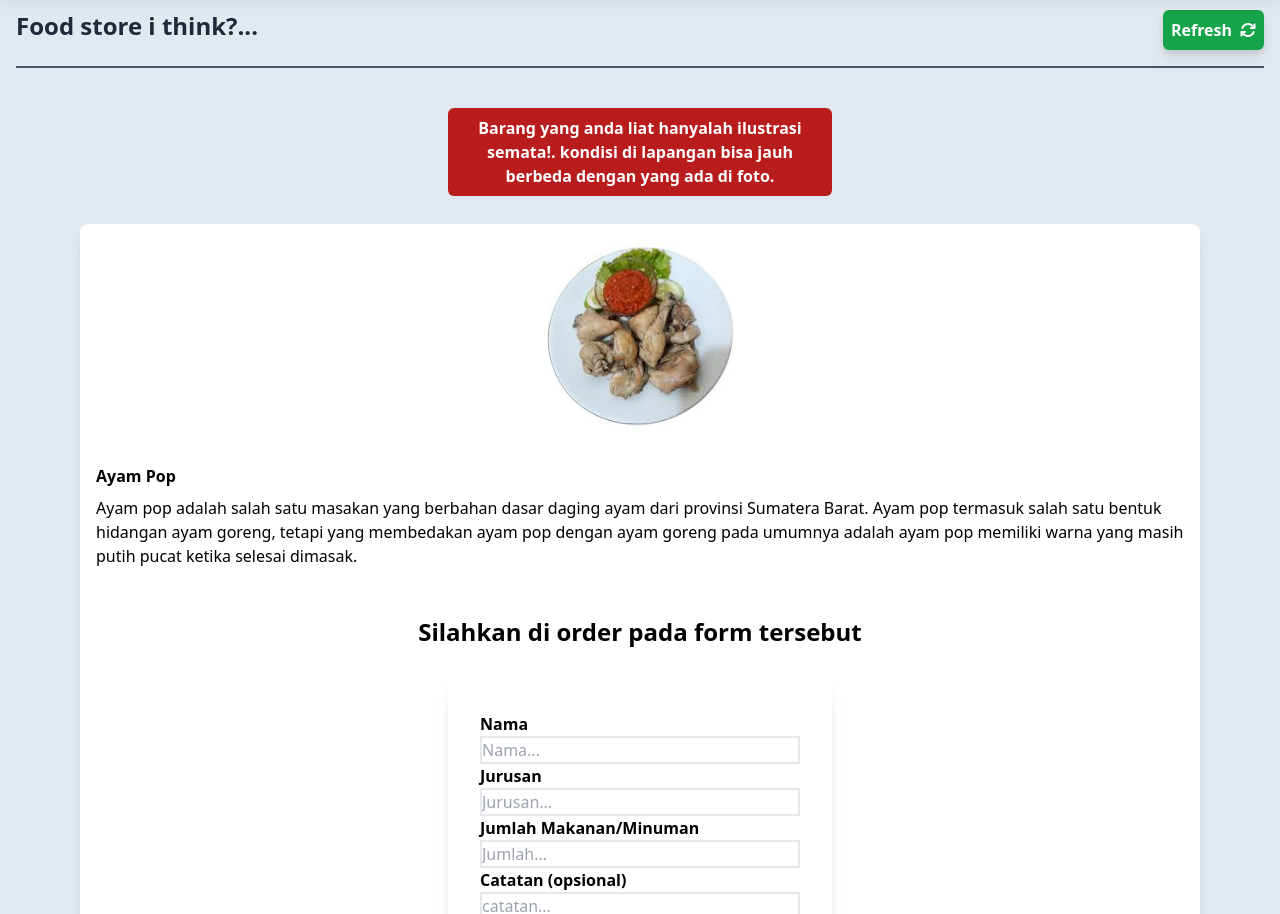
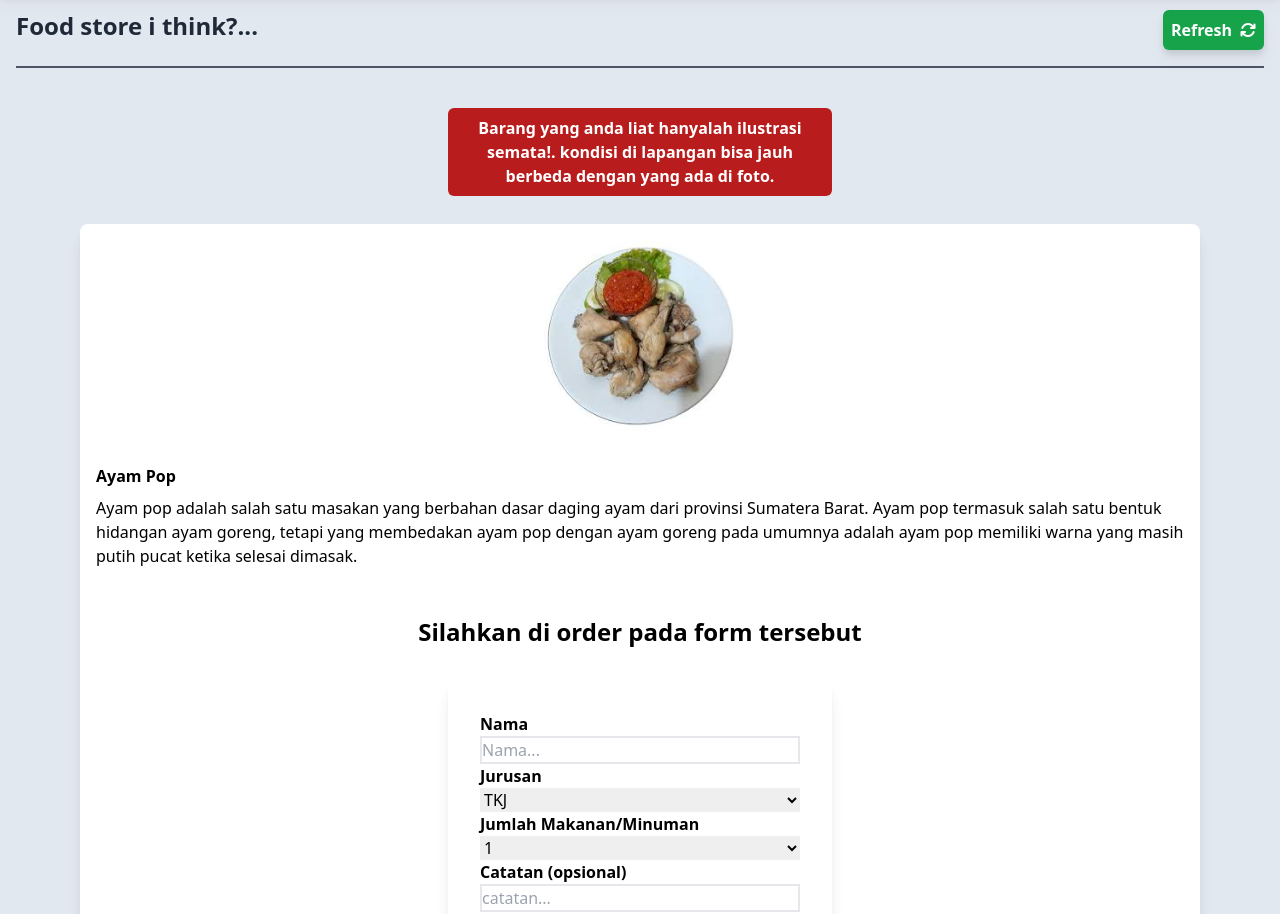
Before and after one commit to ucilmenangis/project-bisnis-season-2, a website: page ayam_pop.html in a window 1280 px wide. Shown: the part 62-976 px from the top of the page. Drawn offline with Linux system fonts and the light colour scheme.

Commit message:
change jurusan and jumlah with option input

```diff
--- a/ayam_pop.html
+++ b/ayam_pop.html
@@ -65,17 +65,33 @@
                           </div>
                           <form action="" class="flex flex-col shadow-lg p-8 sm:w-96 rounded-lg">
                               <label for="" class="nama font-bold">Nama</label>
-                              <input type="text" class="nama border-2" placeholder="Nama..." required id="nama">
+                              <input type="text" class="border-2" placeholder="Nama..." required id="nama">
                               <label for="" class="jurusan font-bold">Jurusan</label>
-                              <input type="text" class="jurusan border-2" placeholder="Jurusan..." required id="jurusan">
+                              <select name="jurusan" id="jurusan">
+                                <option value="TKJ">TKJ</option>
+                                <option value="PSPTV">PSPTV</option>
+                                <option value="RPL">RPL</option>
+                                <option value="AKL">AKL</option>
+                                <option value="MM/DKV">MM/DKV</option>
+                                <option value="BD">BD</option>
+                                <option value="MP">MP</option>
+                                <option value="LP">LP</option>
+                                <option value="Guru / Karyawan">Guru / Karyawan sekolah</option>
+                              </select>
                               <label for="" class="jumlah font-bold">Jumlah Makanan/Minuman</label>
-                              <input type="text" class="jumlah border-2" placeholder="Jumlah..." required id="jumlah">
+                              <select name="jumlah" id="jumlah">
+                                <option value="1">1</option>
+                                <option value="2">2</option>
+                                <option value="3">3</option>
+                                <option value="4">4</option>
+                                <option value="5">5</option>
+                              </select>
                               <label for="" class="catatan font-bold">Catatan (opsional)</label>
-                              <input type="text" class="catatan border-2" placeholder="catatan..." required id="catatan">
+                              <input type="text" class="border-2" placeholder="catatan..." required id="catatan">
                               <div class="submit flex py-4 items-center justify-center">
-                                <button type="submit" onclick="sendwhatsapp('ayam_pop')" class="bg-blue-600 p-2 rounded-md w-full text-white font-bold">Submit</button>
+                                <button type="submit" onclick="sendwhatsapp('sala_ulak')" class="bg-blue-600 p-2 rounded-md w-full text-white font-bold">Submit</button>
                               </div>
-                          </form>
+                            </form>
                         </div>
                     </div>
                 </div>
```
Also changed, not shown: es_jeruk.html (+21 -5 lines), index.html (+2 -1 lines), sala_lauak.html (+18 -2 lines).
